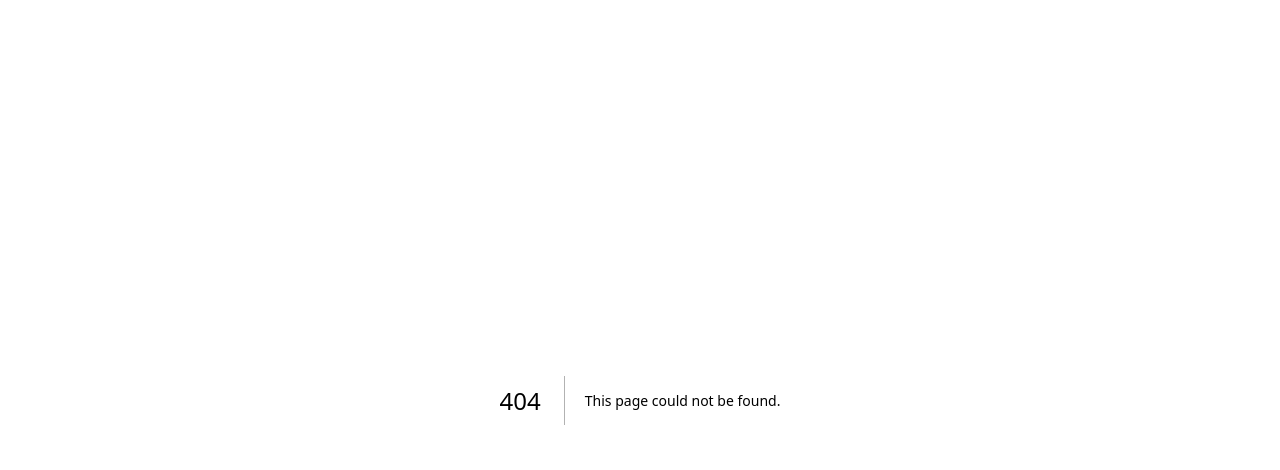
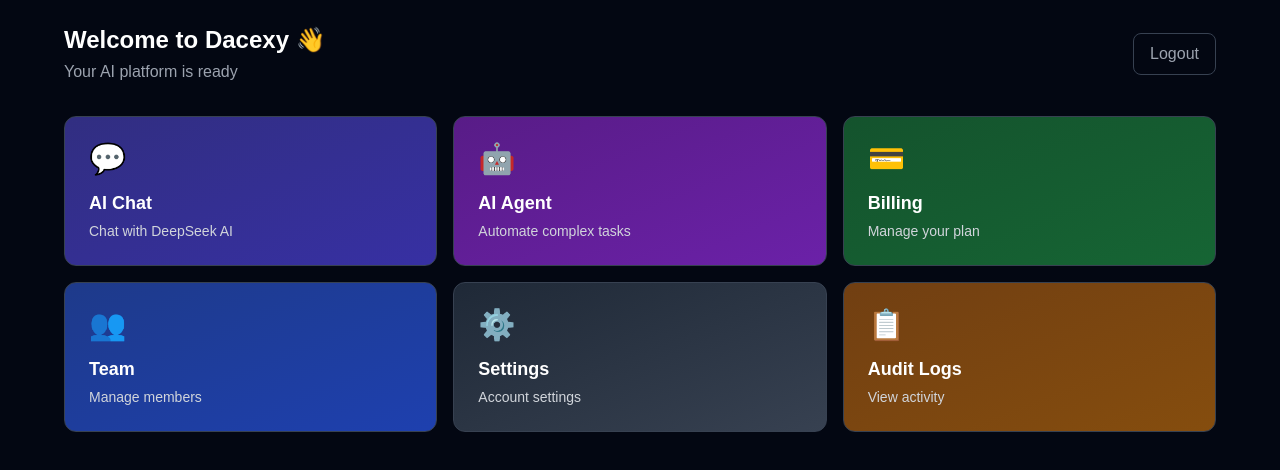
Before and after one commit to dacexyai/Dacexy-frontend, a Next.js app: page /dashboard in a window 1280 px wide. Before the commit this address had no page. Shown: the top 470 px of the page. Built offline with nearby package versions, Linux system fonts and the light colour scheme; no server answers; sample sign-in values are in the browser's storage.

Commit message:
Create page.tsx

```diff
--- /dev/null
+++ b/src/app/dashboard/page.tsx
@@ -0,0 +1,88 @@
+"use client";
+import { useEffect, useState } from "react";
+import { useRouter } from "next/navigation";
+import { useAuthStore } from "@/lib/store";
+import { billing } from "@/lib/api";
+import Link from "next/link";
+
+export default function DashboardPage() {
+  const router = useRouter();
+  const { isAuthenticated, init } = useAuthStore();
+  const [usage, setUsage] = useState<any>(null);
+  const [ready, setReady] = useState(false);
+
+  useEffect(() => {
+    init();
+    const token = localStorage.getItem("access_token");
+    if (!token) {
+      router.push("/login");
+      return;
+    }
+    setReady(true);
+    billing.getUsage().then(setUsage).catch(() => {});
+  }, []);
+
+  if (!ready) return (
+    <div className="min-h-screen bg-gray-950 flex items-center justify-center">
+      <p className="text-white">Loading...</p>
+    </div>
+  );
+
+  const features = [
+    { title: "AI Chat", desc: "Chat with DeepSeek AI", href: "/chat", icon: "💬", color: "from-indigo-900 to-indigo-800" },
+    { title: "AI Agent", desc: "Automate complex tasks", href: "/agent", icon: "🤖", color: "from-purple-900 to-purple-800" },
+    { title: "Billing", desc: "Manage your plan", href: "/billing", icon: "💳", color: "from-green-900 to-green-800" },
+    { title: "Team", desc: "Manage members", href: "/team", icon: "👥", color: "from-blue-900 to-blue-800" },
+    { title: "Settings", desc: "Account settings", href: "/settings", icon: "⚙️", color: "from-gray-800 to-gray-700" },
+    { title: "Audit Logs", desc: "View activity", href: "/audit-logs", icon: "📋", color: "from-yellow-900 to-yellow-800" },
+  ];
+
+  return (
+    <div className="min-h-screen bg-gray-950 p-6">
+      <div className="max-w-6xl mx-auto">
+        <div className="flex items-center justify-between mb-8">
+          <div>
+            <h1 className="text-2xl font-bold text-white">Welcome to Dacexy 👋</h1>
+            <p className="text-gray-400 mt-1">Your AI platform is ready</p>
+          </div>
+          <button
+            onClick={() => {
+              useAuthStore.getState().logout();
+              window.location.href = "/login";
+            }}
+            className="px-4 py-2 text-gray-400 hover:text-white border border-gray-700 rounded-lg transition"
+          >
+            Logout
+          </button>
+        </div>
+
+        {usage && (
+          <div className="grid grid-cols-2 gap-4 mb-8">
+            <div className="bg-gray-900 border border-gray-800 rounded-xl p-4">
+              <p className="text-gray-400 text-sm">AI Calls This Month</p>
+              <p className="text-2xl font-bold text-white mt-1">{usage.monthly_ai_calls || 0}</p>
+            </div>
+            <div className="bg-gray-900 border border-gray-800 rounded-xl p-4">
+              <p className="text-gray-400 text-sm">Credits Balance</p>
+              <p className="text-2xl font-bold text-white mt-1">{usage.credits_balance || 0}</p>
+            </div>
+          </div>
+        )}
+
+        <div className="grid grid-cols-1 md:grid-cols-3 gap-4">
+          {features.map((f) => (
+            <Link
+              key={f.title}
+              href={f.href}
+              className={`p-6 bg-gradient-to-br ${f.color} border border-gray-700 rounded-xl hover:scale-105 transition`}
+            >
+              <div className="text-3xl mb-3">{f.icon}</div>
+              <h3 className="text-white font-semibold text-lg">{f.title}</h3>
+              <p className="text-gray-300 text-sm mt-1">{f.desc}</p>
+            </Link>
+          ))}
+        </div>
+      </div>
+    </div>
+  );
+              }
```
